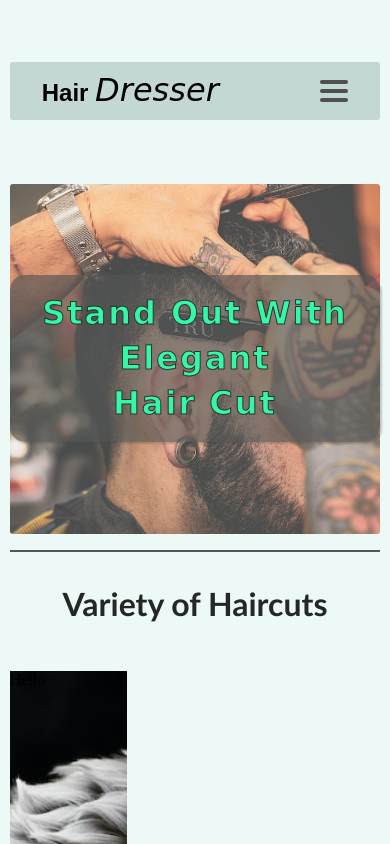
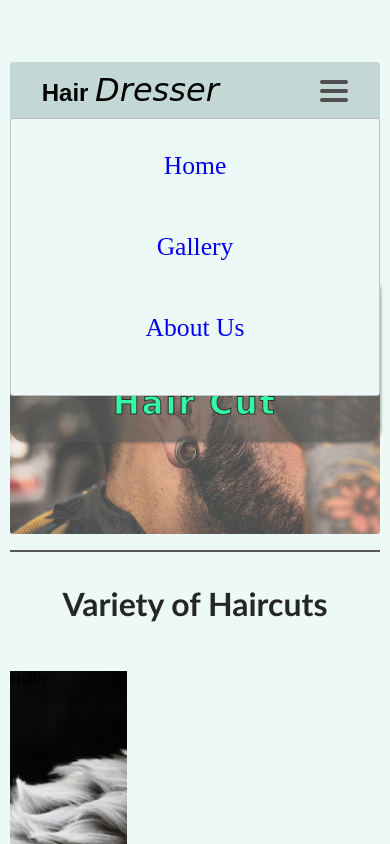
Before and after one commit to fortiescode/Hair-Dresser, a plain HTML site: page index.html in a window 390 px wide. Both pictures are taken after a click on the element 334 px from the left and 90 px from the top of the page. Shown: the top 844 px of the page. Drawn offline with Linux system fonts and the light colour scheme; a web font is replaced by a local one.

Commit message:
javascript function to show mobile nav-bar

```diff
--- a/css/style.css
+++ b/css/style.css
@@ -27,6 +27,7 @@ nav{
     margin-top: 3.875em;
 }
 nav .nav-wrapper{
+    position: relative;
     display: flex;
     flex-direction: row;
     justify-content: space-between;
@@ -78,6 +79,32 @@ nav .nav-wrapper{
     height: 4px;
     background-color: var(--humb-menu);
     border-radius: 2px;
+}
+.mobile-nav{
+    display: none;
+}
+.show-mobile-menu{
+    display: flex;
+    flex-direction: column;
+    justify-content: center;
+    align-items: center;
+    position: absolute;
+    right: 0;
+    top: 3.5em;
+    z-index: 2;
+    border: 1px solid rgba(0, 0, 0, 0.211);
+    border-radius: 3px;
+    background-color: var(--bg-clr);
+    padding-left: 3em;
+    padding-right: 3em;
+    padding-top: 2em;
+    width: 100%;
+    transition: all 600ms ease-in-out;
+}
+.show-mobile-menu li{
+    text-align: center;
+    padding-bottom: 2em;
+    font-size: 1.6em;
 }
 .hero{
     width:var(--container-wdth);
--- a/index.html
+++ b/index.html
@@ -25,7 +25,12 @@
                     <span></span>
                     <span></span>
                 </div>
-        </div>
+                <div id="mobile" class="mobile-nav">
+                    <li><a href="#">Home</a></li>
+                    <li><a href="#">Gallery</a></li>
+                    <li><a href="#"> About Us</a></li>
+                </div>
+            </div>
     </nav>
 
     <section class="hero">
@@ -62,6 +67,6 @@
             </div>
         </div>
     </footer>
-
+    <script src="/main.js"></script>
 </body>
 </html>
--- a/main.js
+++ b/main.js
@@ -0,0 +1,7 @@
+const mobileSideMenu = document.getElementById("mobile");
+
+const humbMenu = document.querySelector(".humb-menu");
+
+humbMenu.onclick = function (){
+    mobileSideMenu.classList.toggle("show-mobile-menu");
+};
```
